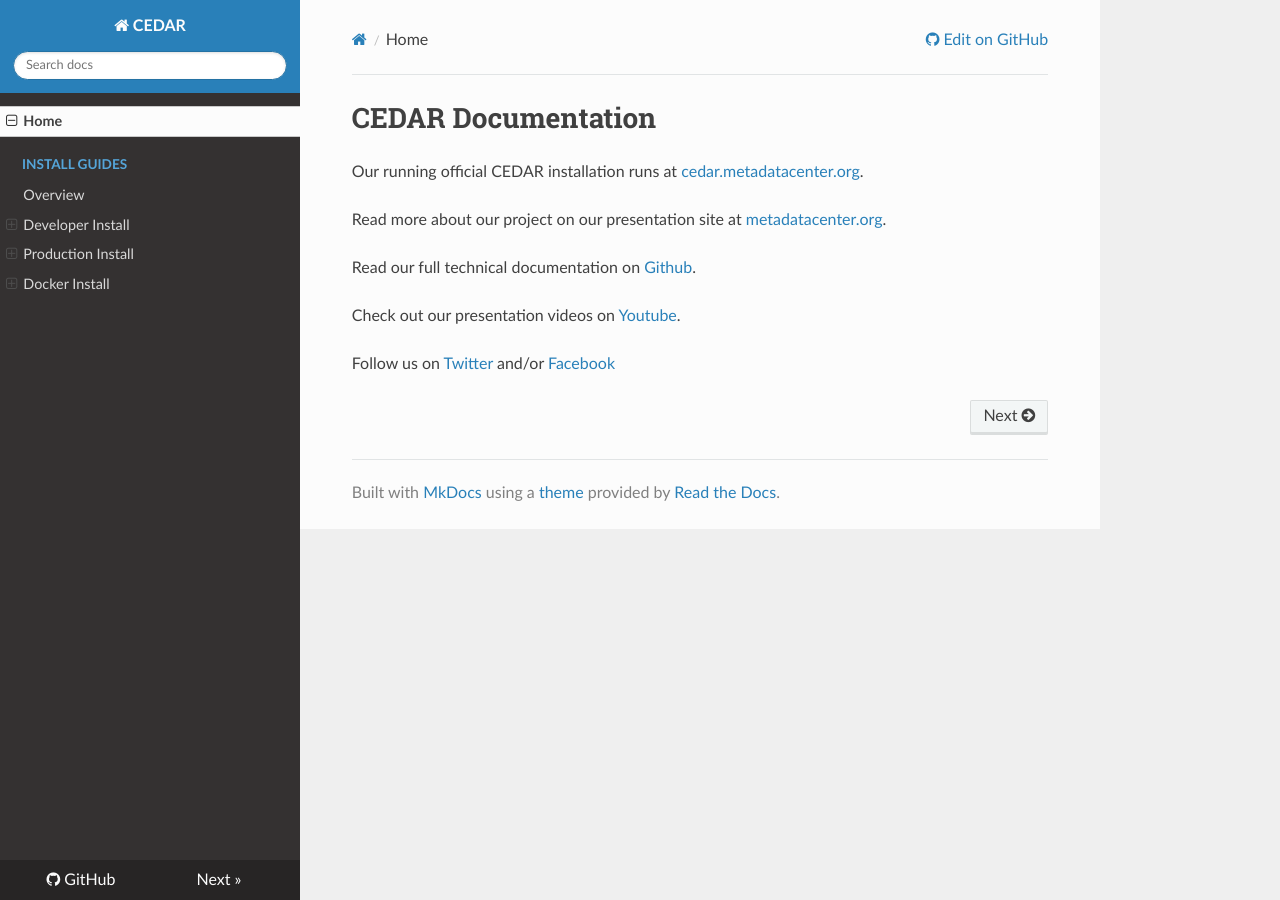
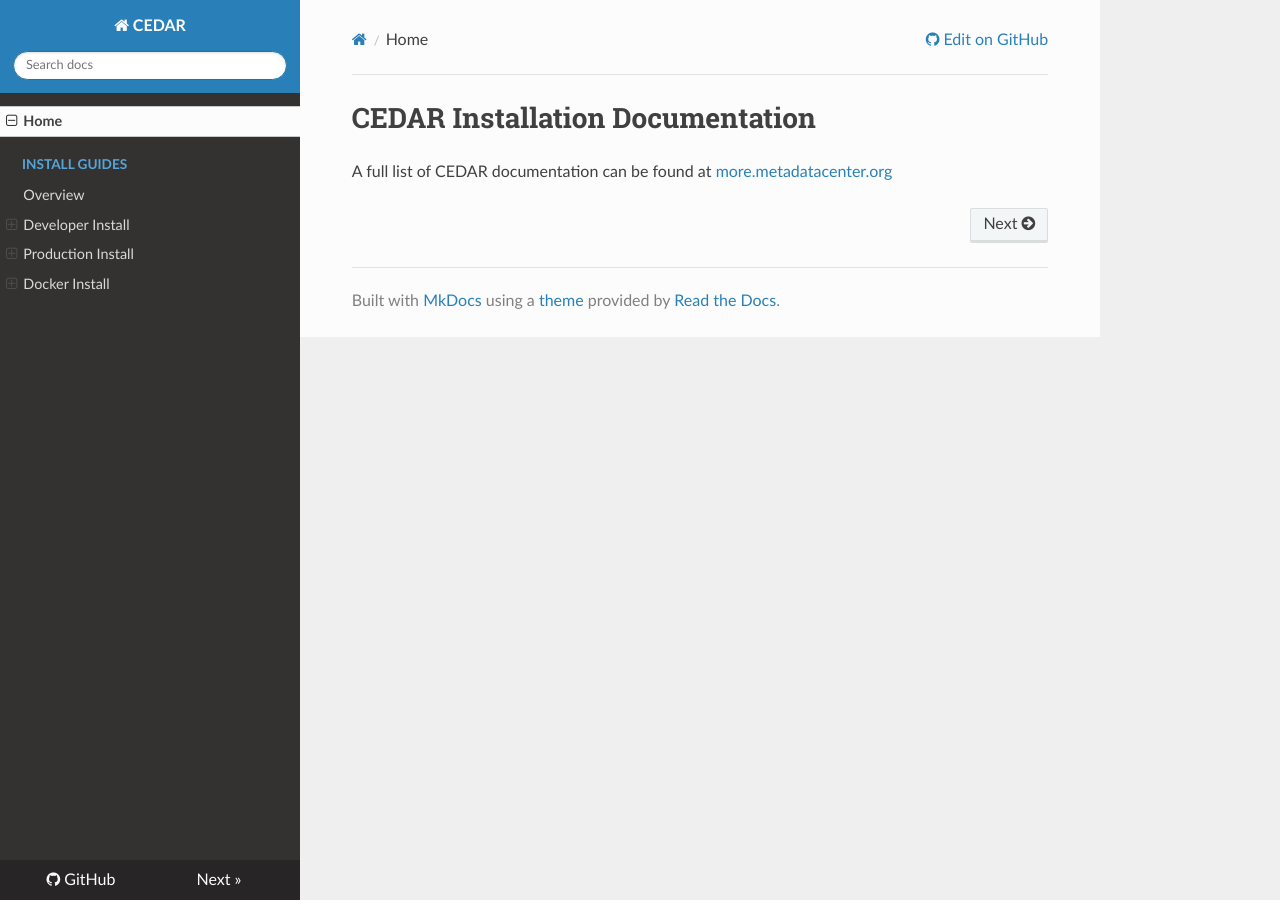
Before and after one commit to metadatacenter/cedar-mkdocs, an MkDocs documentation site: the page built from docs/index.md, in a window 1280 px wide. Built offline with MkDocs 1.6.1, drawn with Linux system fonts in a browser that asks for light colours; nearby versions of some CDN libraries.

Commit message:
Home updated

```diff
--- a/docs/index.md
+++ b/docs/index.md
@@ -4,14 +4,6 @@
     - Attila L. Egyedi
 date: 2020-09-14
 ---
-# CEDAR Documentation
+# CEDAR Installation Documentation
 
-Our running official CEDAR installation runs at [cedar.metadatacenter.org](https://cedar.metadatacenter.org).
-
-Read more about our project on our presentation site at [metadatacenter.org](https://metadatacenter.org).
-
-Read our full technical documentation on [Github](https://github.com/metadatacenter/cedar-docs/wiki).
-
-Check out our presentation videos on [Youtube](https://www.youtube.com/c/MetadataCenterOrg).
-
-Follow us on [Twitter](https://twitter.com/metadatacenter) and/or [Facebook](https://www.facebook.com/MetadataCenter/)
+A full list of CEDAR documentation can be found at [more.metadatacenter.org](https://more.metadatacenter.org/tools-training/cedar-references)
```
